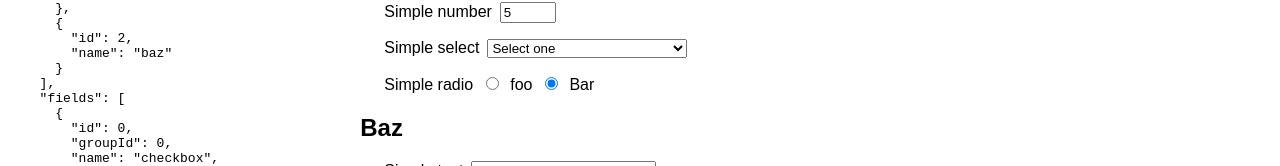
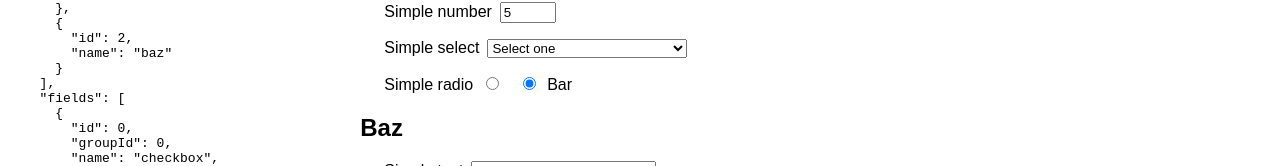
Before and after one commit to bobaekang/poc-react-dynamic-form-input, a React (Create React App) app: page / in a window 1280 px wide. Shown: the part 222-388 px from the top of the page. Built offline with nearby package versions, Linux system fonts and the light colour scheme.

Commit message:
Modify FieldOption type based on API update

```diff
--- a/src/components/Radio.tsx
+++ b/src/components/Radio.tsx
@@ -48,7 +48,7 @@ const Radio = ({
               checked={value === radioValue}
               onChange={disabled ? undefined : () => setRadioValue(value)}
             />
-            <Label text={label || value} htmlFor={value} />
+            <Label text={label} htmlFor={value} />
           </Fragment>
         ))}
     </>
--- a/src/components/Select.tsx
+++ b/src/components/Select.tsx
@@ -54,7 +54,7 @@ const Select = ({
         )}
         {options.map((option) => (
           <option key={option.value} value={option.value}>
-            {option.label || option.value}
+            {option.label}
           </option>
         ))}
       </select>
--- a/src/model.d.ts
+++ b/src/model.d.ts
@@ -15,8 +15,8 @@ export type showIfCondition = {
 }
 
 export type FieldOption = {
-  value: string
-  label?: string
+  value: any
+  label: string
   description?: string
 }
 
```
